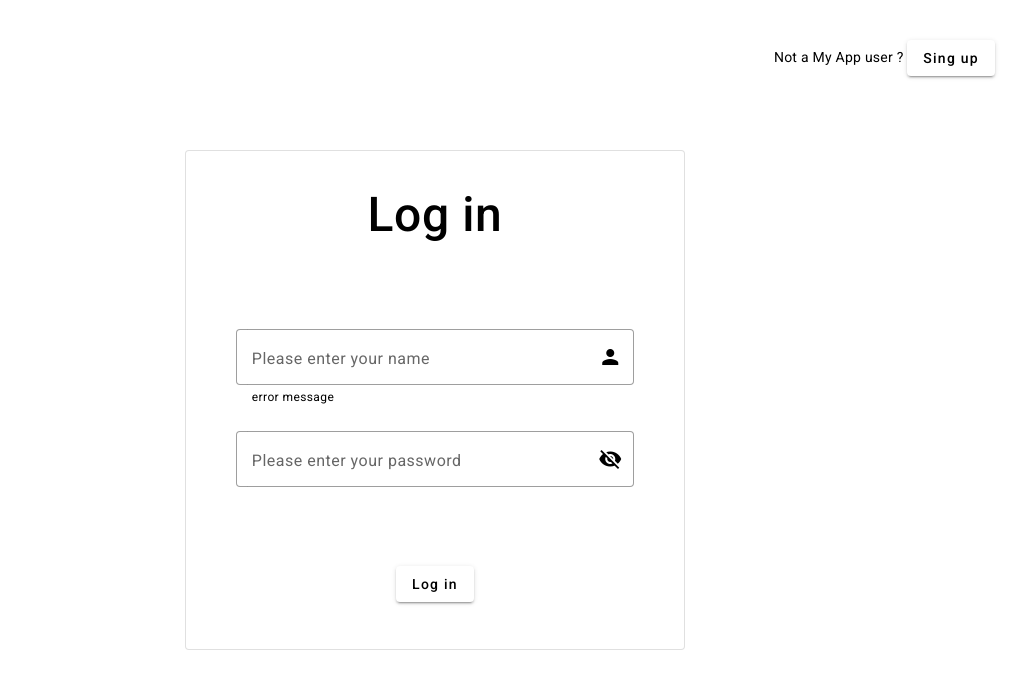
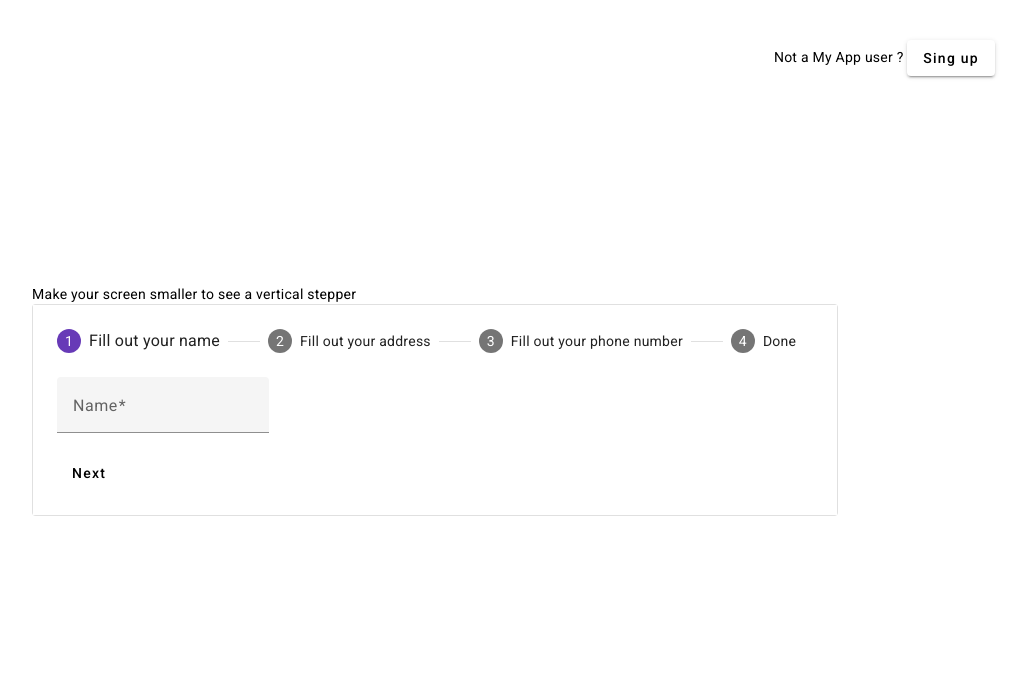
Before and after one commit to GalasMichal/CodeChallenge, an Angular app: page / in a window 1280 px wide. Shown: the top 688 px of the page, without its empty margins (205-1232 px from the left). Built offline with nearby package versions, Linux system fonts and the light colour scheme.

Commit message:
added singup component, made routes

```diff
--- a/src/app/app.component.html
+++ b/src/app/app.component.html
@@ -1,4 +1,4 @@
-<app-log-in></app-log-in>
 
+<div class="main-content"><router-outlet></router-outlet></div>
 
   <mat-card-content class="sing-up-card">Not a My App user ? <button mat-raised-button>Sing up</button></mat-card-content>
--- a/src/app/app.component.scss
+++ b/src/app/app.component.scss
@@ -1,4 +1,4 @@
-app-log-in{
+.main-content{
   display: flex;
   justify-content: center;
   align-items: center;
--- a/src/app/app.routes.ts
+++ b/src/app/app.routes.ts
@@ -1,3 +1,8 @@
 import { Routes } from '@angular/router';
+import { LogInComponent } from './log-in/log-in.component';
+import { SingUpComponent } from './sing-up/sing-up.component';
 
-export const routes: Routes = [];
+export const routes: Routes = [
+  { path: 'singUp', component: LogInComponent },
+  { path: '', component: SingUpComponent },
+];
--- /dev/null
+++ b/src/app/sing-up/sing-up.component.html
@@ -0,0 +1,58 @@
+@switch (stepperOrientation$ | async) {
+  @case ('horizontal') {
+    <div>Make your screen smaller to see a vertical stepper</div>
+  }
+  @case ('vertical') {
+    <div>Make your screen larger to see a horizontal stepper</div>
+  }
+}
+
+<mat-card class="log-in-card" appearance="outlined">
+<mat-stepper
+  class="example-stepper"
+  [orientation]="(stepperOrientation$ | async)!">
+  <mat-step [stepControl]="firstFormGroup" label="Fill out your name">
+    <form [formGroup]="firstFormGroup">
+      <mat-form-field>
+        <mat-label>Name</mat-label>
+        <input matInput placeholder="Last name, First name" formControlName="firstCtrl" required>
+      </mat-form-field>
+      <div>
+        <button mat-button matStepperNext>Next</button>
+      </div>
+    </form>
+  </mat-step>
+  <mat-step [stepControl]="secondFormGroup" label="Fill out your address">
+    <form [formGroup]="secondFormGroup">
+      <mat-form-field>
+        <mat-label>Address</mat-label>
+        <input matInput formControlName="secondCtrl" placeholder="Ex. 1 Main St, New York, NY"
+               required>
+      </mat-form-field>
+      <div>
+        <button mat-button matStepperPrevious>Back</button>
+        <button mat-button matStepperNext>Next</button>
+      </div>
+    </form>
+  </mat-step>
+  <mat-step [stepControl]="thirdFormGroup" label="Fill out your phone number">
+    <form [formGroup]="thirdFormGroup">
+      <mat-form-field>
+        <mat-label>Phone number</mat-label>
+        <input matInput formControlName="thirdCtrl" placeholder="Ex. 12345678" required>
+      </mat-form-field>
+      <div>
+        <button mat-button matStepperPrevious>Back</button>
+        <button mat-button matStepperNext>Next</button>
+      </div>
+    </form>
+  </mat-step>
+  <mat-step>
+    <ng-template matStepLabel>Done</ng-template>
+    <p>You are now done.</p>
+    <div>
+      <button mat-button matStepperPrevious>Back</button>
+    </div>
+  </mat-step>
+</mat-stepper>
+</mat-card>
--- /dev/null
+++ b/src/app/sing-up/sing-up.component.ts
@@ -0,0 +1,57 @@
+import { AsyncPipe, CommonModule } from '@angular/common';
+import { Component, inject } from '@angular/core';
+import { FormBuilder, FormsModule, ReactiveFormsModule, Validators } from '@angular/forms';
+import { MatButtonModule } from '@angular/material/button';
+import { MatFormFieldModule } from '@angular/material/form-field';
+import { MatInputModule } from '@angular/material/input';
+import {
+  StepperOrientation,
+  MatStepperModule,
+} from '@angular/material/stepper';
+import {BreakpointObserver} from '@angular/cdk/layout';
+import { Observable } from 'rxjs';
+import { map } from 'rxjs/operators';
+import { MatCardModule } from '@angular/material/card';
+
+@Component({
+  selector: 'app-sing-up',
+  standalone: true,
+  imports: [
+    MatStepperModule,
+    FormsModule,
+    ReactiveFormsModule,
+    MatFormFieldModule,
+    MatInputModule,
+    MatButtonModule,
+    AsyncPipe,
+    CommonModule,
+    MatCardModule,
+  ],
+  templateUrl: './sing-up.component.html',
+  styleUrl: './sing-up.component.scss',
+})
+export class SingUpComponent {
+  private _formBuilder = inject(FormBuilder);
+  private breakpointObserver = inject(BreakpointObserver);
+
+  firstFormGroup = this._formBuilder.group({
+    firstCtrl: ['', Validators.required],
+  });
+  secondFormGroup = this._formBuilder.group({
+    secondCtrl: ['', Validators.required],
+  });
+  thirdFormGroup = this._formBuilder.group({
+    thirdCtrl: ['', Validators.required],
+  });
+  stepperOrientation$!: Observable<StepperOrientation>;
+
+  ngOnInit(): void {
+    // Initialisieren der `stepperOrientation$` Observable
+    this.stepperOrientation$ = this.breakpointObserver
+      .observe('(min-width: 800px)')
+      .pipe(
+        map(({ matches }) => (matches ? 'horizontal' : 'vertical'))
+      );
+  }
+
+}
```
Also changed, not shown: src/app/sing-up/sing-up.component.scss (added), 1 other file (tests, documents, lock files or other folders).
